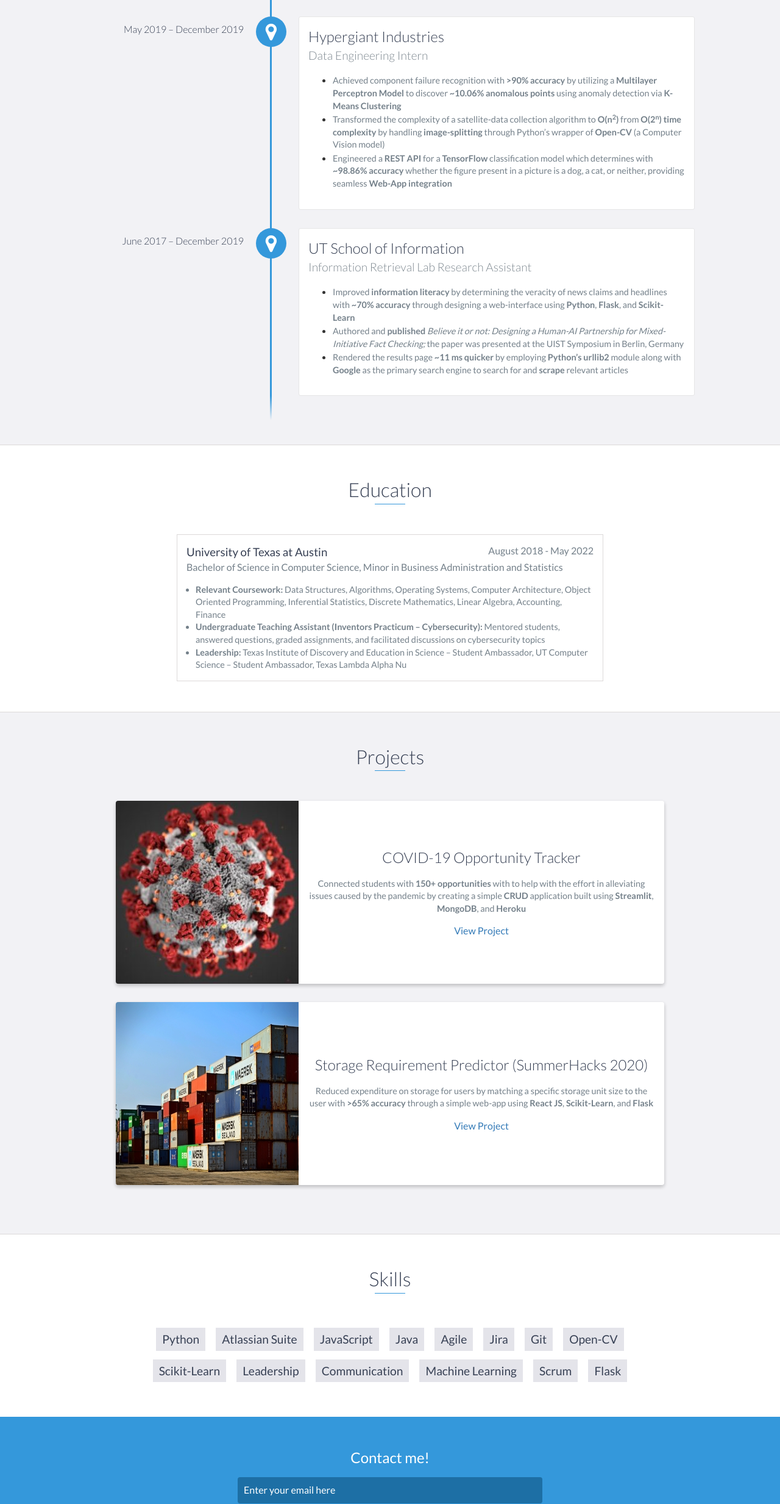
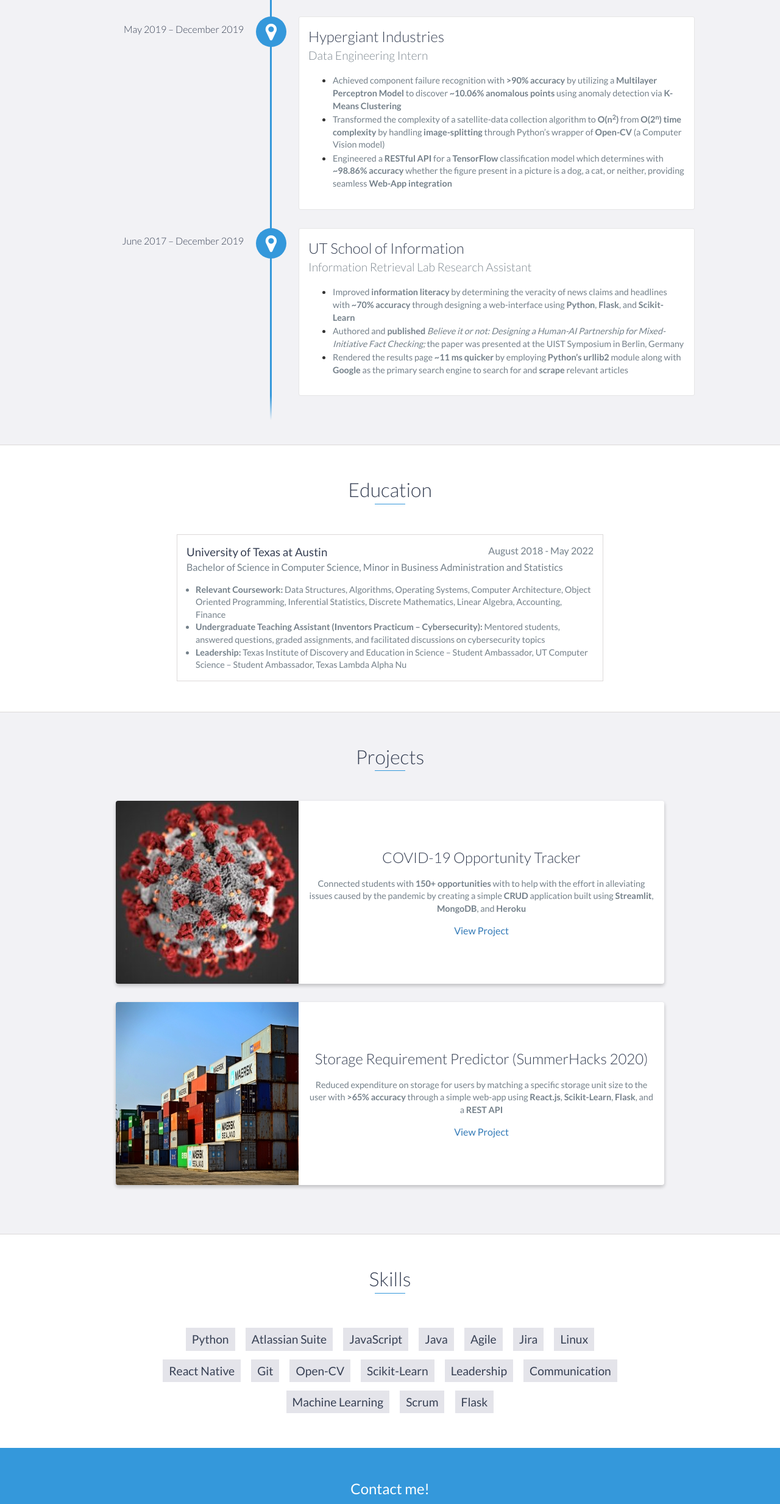
Before and after one commit to sidkrish/sidkrish.github.io, a website: page index.html in a window 1280 px wide. Shown: the part 1482-3948 px from the top of the page at 61% size. Drawn offline with nearby package versions, Linux system fonts and the light colour scheme; files that its build step writes are made by us from their sources.

Commit message:
Made description changes and updated resume

```diff
--- a/index.html
+++ b/index.html
@@ -55,7 +55,7 @@
                     <br></br>
             <h1>Siddhesh Krishnan</h1>
             <h2>Software Engineer | Student</h2>
-            <a href="https://drive.google.com/file/d/1krq9FEc6pzfmXJ6DfzPIlzcGg4fE4i78/view?usp=sharing" class="btn-rounded-white">Download Resume</a>
+            <a href="https://drive.google.com/file/d/1fsmBok2VuQU0Wur2ArSZ9iCscAHlO2kK/view?usp=sharing" class="btn-rounded-white">Download Resume</a>
 
 
         </div>
@@ -125,7 +125,7 @@
 
 
                             <li>
-                                <p>Engineered a <strong>REST API</strong> for a <strong>TensorFlow</strong> classification model which determines with <strong>~98.86% accuracy</strong> whether the figure present in a picture is a dog, a cat, or neither, providing seamless <strong>Web-App integration</strong></p>
+                                <p>Engineered a <strong>RESTful API</strong> for a <strong>TensorFlow</strong> classification model which determines with <strong>~98.86% accuracy</strong> whether the figure present in a picture is a dog, a cat, or neither, providing seamless <strong>Web-App integration</strong></p>
                             </li>
                     </ul>
             </div>
@@ -205,7 +205,7 @@
                     <div class="project-info">
                         <h3>Storage Requirement Predictor (SummerHacks 2020)</h3>
                         <p>
-                            Reduced expenditure on storage for users by matching a specific storage unit size to the user with <strong>>65% accuracy</strong> through a simple web-app using <strong>React JS</strong>, <strong>Scikit-Learn</strong>, and <strong>Flask</strong>                         </p>
+                            Reduced expenditure on storage for users by matching a specific storage unit size to the user with <strong>>65% accuracy</strong> through a simple web-app using <strong>React.js</strong>, <strong>Scikit-Learn</strong>, <strong>Flask</strong>, and a <strong>REST API</strong>                       </p>
                             <a href="https://github.com/siddheshkrishnan1/AlphaZero">View Project</a>
                     </div>
                     <!-- End .project-info -->
@@ -225,6 +225,8 @@
             <li>Java</li>
             <li>Agile</li>
             <li>Jira</li>
+	   <li>Linux</li>
+		<li>React Native</li>
             <li>Git</li>
             <li>Open-CV</li>
             <li>Scikit-Learn</li>
```
